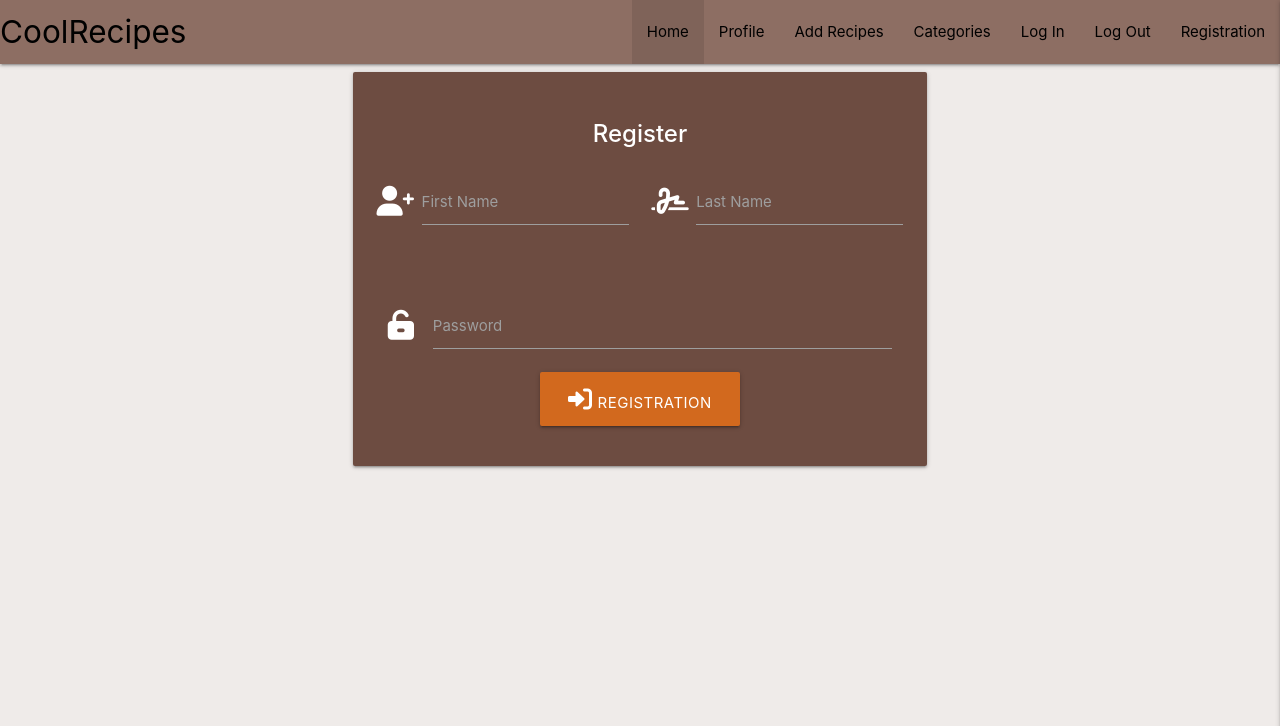
After one commit to 78Istvan/Build-five-project, a Flask app: page /registration in a window 1280 px wide. The commit adds this page. Shown: the top 726 px of the page. Run offline with Flask 2, Linux system fonts and the light colour scheme; some libraries are stand-ins or nearby versions.

Commit message:
Registration code reated, and flash message code inserted to base.html

```diff
--- a/run.py
+++ b/run.py
@@ -24,9 +24,31 @@ def get_cooking():
     return render_template("cooking.html", cooking=cooking)
 
 
-@app.route("/register", methods=["GET", "POST"])
-def register():
-    return render_template("register.html")
+@app.route("/registration", methods=["GET", "POST"])
+def registration():
+    if request.method == "POST":
+        existing_user = mongo.db.users.find_one(
+            {"first_name": request.form.get("first_name").lower(),
+             "last_name": request.form.get("last_name").lower()})
+
+        if existing_user:
+            flash("Username not free, choose another one")
+            return redirect(url_for("registration"))
+
+        registration = {
+                "first_name": request.form.get("first_name").lower(),
+                "last_name": request.form.get("last_name").lower(),
+                "password": generate_password_hash(request.form.get("password")),
+                "is_admin": False}
+        mongo.db.users.insert_one(registration)
+
+
+        # put the new user into 'session' cookie
+        session["user"] = request.form.get(
+                "first_name").lower(), request.form.get("last_name").lower()
+
+        flash("Registration Successfull ")
+    return render_template("registration.html")
 
 
 if __name__ == "__main__":
--- a/static/css/style.css
+++ b/static/css/style.css
@@ -10,6 +10,7 @@ nav .brand-logo.left {
 
 .btn, .btn-large, .btn-small {
     background-color: chocolate;
+    margin-bottom: 40px;
 
 }
 
--- a/templates/base.html
+++ b/templates/base.html
@@ -26,7 +26,7 @@
             <li><a href="#">Categories</a></li>
             <li><a href="#">Log In</a></li>
             <li><a href="#">Log Out</a></li>
-            <li><a href="{{ url_for('register') }}">Register</a></li>
+            <li><a href="{{ url_for('registration') }}">Registration</a></li>
           </ul>
         </div>
       </nav>
@@ -39,12 +39,29 @@
             <li><a href="#">Categories</a></li>
             <li><a href="#">Log In</a></li>
             <li><a href="#">Log Out</a></li>
-            <li><a href="{{ url_for('register') }}">Register</a></li>
+            <li><a href="{{ url_for('registration') }}">Registration</a></li>
       </ul>
    </header>
+      <sectio>
 
+        {% with messages =get_flashed_messages() %}
+            {% if messages %}
+                {% for message in messages %}
+                    <div class="row flashes">
+                        <div class="h4 center-align brown lighten-3">{{ message  }}</div>
+                    </div>
+                {% endfor %}
+            {% endif %}
+        {% endwith %}
+      </sectio>
+
+      <main class="container">
     {% block content %}
     {% endblock %}
+
+        </main>
+
+
     <script src="https://code.jquery.com/jquery-3.6.0.min.js" integrity="sha256-/xUj+3OJU5yExlq6GSYGSHk7tPXikynS7ogEvDej/m4=" crossorigin="anonymous"></script>
     <script src="https://cdnjs.cloudflare.com/ajax/libs/materialize/1.0.0/js/materialize.min.js"></script>
     <script src="{{ url_for('static', filename='js/script.js') }}"></script>
--- /dev/null
+++ b/templates/registration.html
@@ -0,0 +1,44 @@
+{% extends "base.html" %}
+{% block content %}
+
+<div class="row">
+    <form class="col s12 m8 offset-m2" method="POST" action="{{ url_for('registration') }}">
+      <div class="card brown darken-1">
+        <div class="card-content white-text">
+
+          <h4><span class="card-title center"><strong>Register</strong></span></h4>
+            <!--first name-->
+          <div class="row">
+              <div class="input-field col s6 m6">
+                 <i class="fas fa-user-plus prefix"></i>
+                 <input id="first_name"  name="first_name" type="text" class="validate" required>
+                 <label for="first_name">First Name</label>
+              </div>
+            <!--last name-->
+              <div class="input-field col s6 m6">
+                <i class="fas fa-signature prefix"></i>
+                <input id="last_name" name="last_name" type="text" class="validate" required>
+                <label for="last_name">Last Name</label>
+             </div>
+          </div>
+          <!--password-->
+          <div class="row"></div>
+           <div class="input-field col s12">
+             <i class="fas fa-unlock-alt prefix"></i>
+             <input id="password" name="password" type="password" class="validate" required>
+             <label for="password">Password</label>
+           </div>
+         </div>
+         <!--register button-->
+         <div class="row center">
+            <button type="submit" class="waves-effect waves-light btn-large"><i class="fas fa-sign-in-alt in-icon"></i>Registration</button>
+         </div>
+
+        </div>
+       </div>
+      </div>
+    </form>
+  </div>
+
+
+{% endblock %}
```
Also changed, not shown: templates/register.html (deleted, +0 -37 lines).
